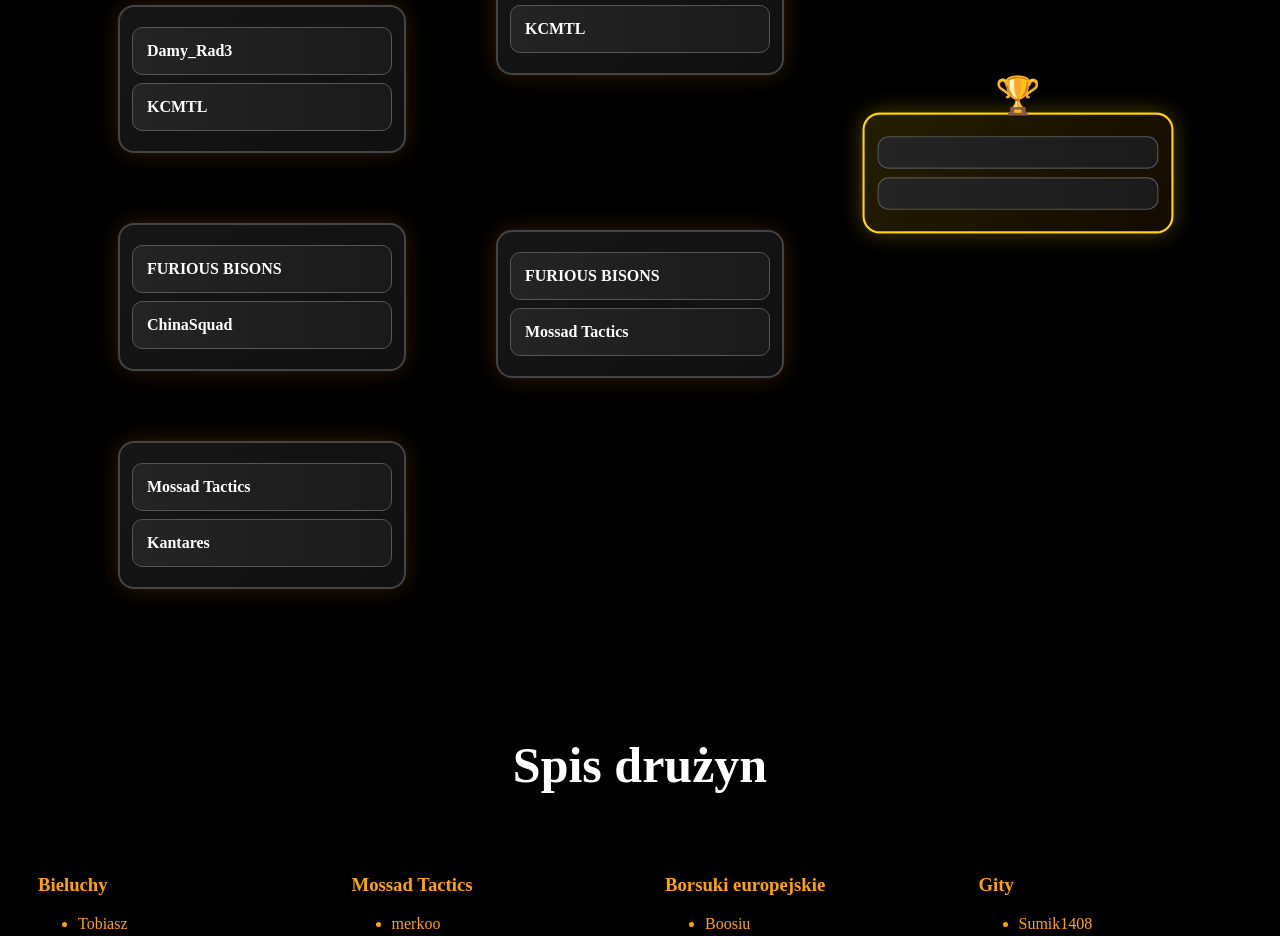
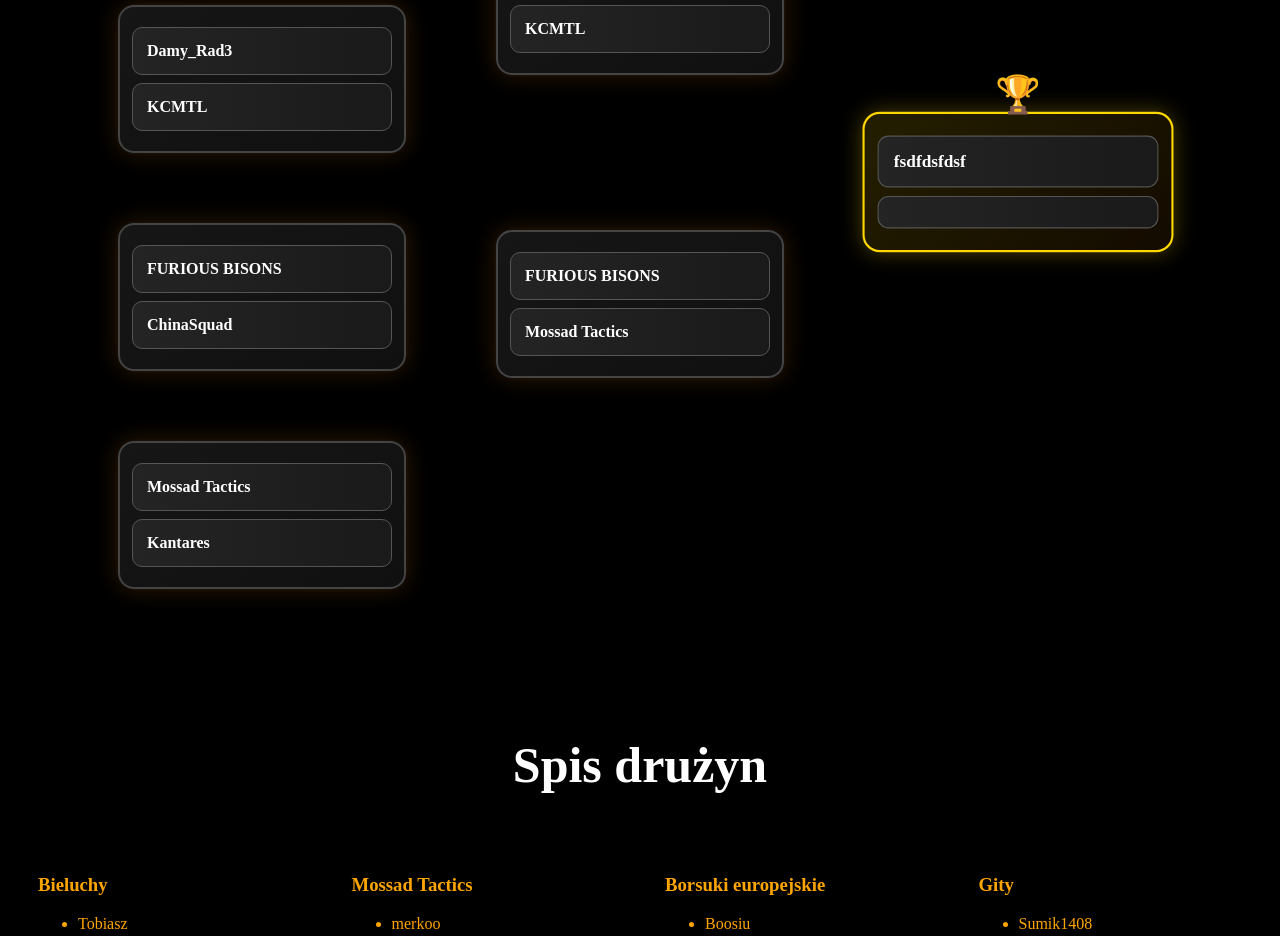
Before and after one commit to Hektor363/turniej-cs, a website: page index.html in a window 1280 px wide. Shown: the part 1823-2759 px from the top of the page. Drawn offline with Linux system fonts and the light colour scheme; no server answers.

Commit message:
Update index.html

```diff
--- a/index.html
+++ b/index.html
@@ -218,7 +218,7 @@
     <div class="playoff-round final-round">
 
         <div class="playoff-match grand-final">
-            <div class="playoff-team"></div>
+            <div class="playoff-team">fsdfdsfdsf</div>
             <div class="playoff-team"></div>
         </div>
 
```
